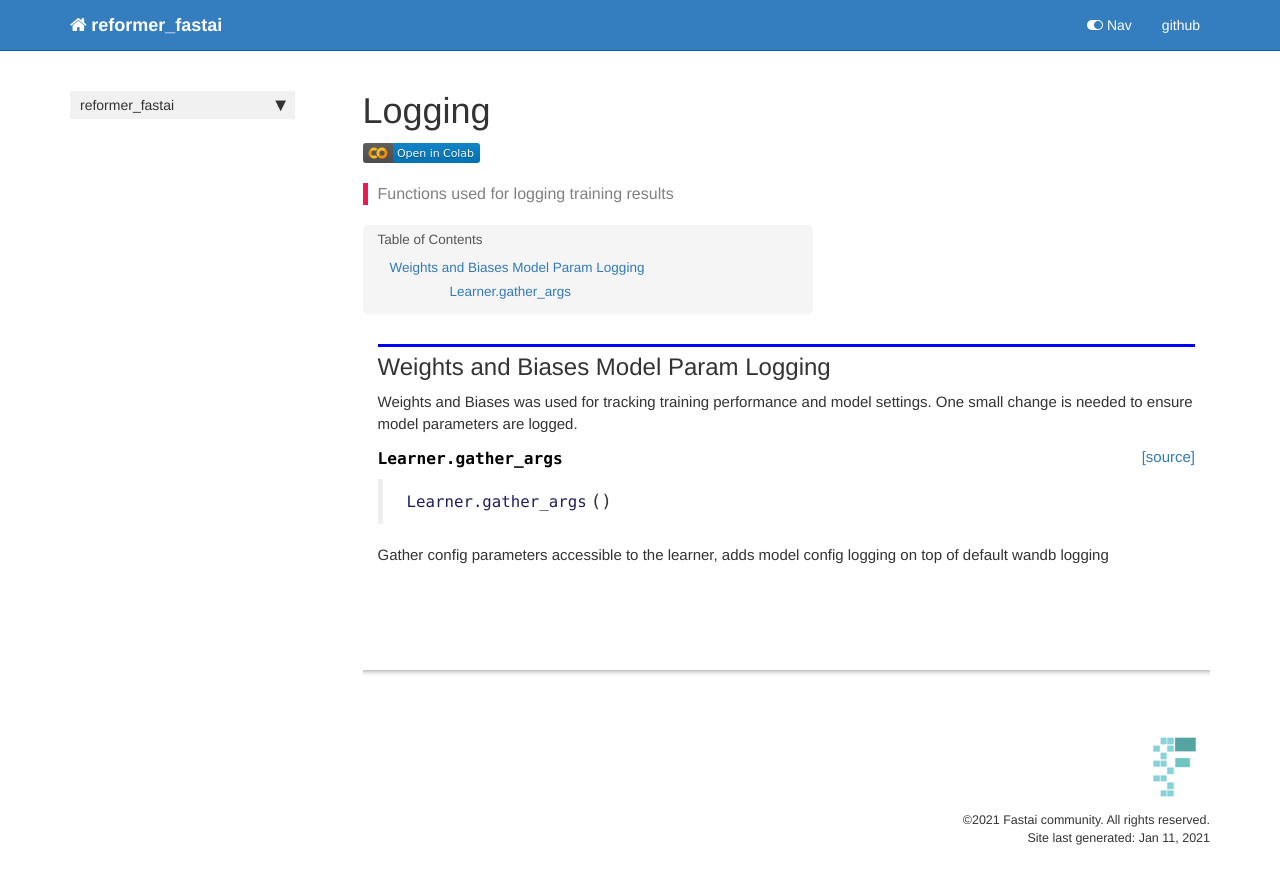
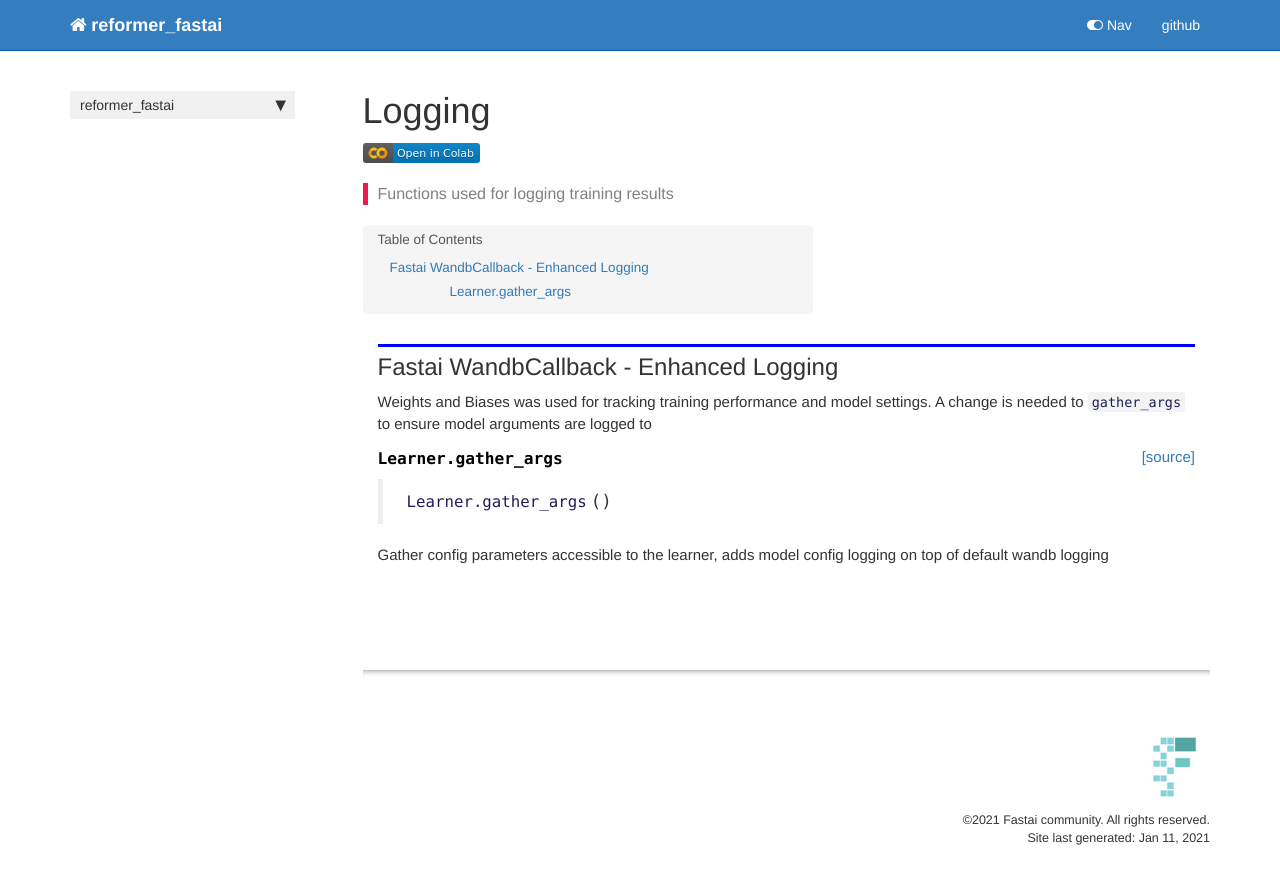
Before and after one commit to arampacha/reformer_fastai, a Jekyll site: the page built from docs/logging.html, in a window 1280 px wide. Shown: the top 884 px of the page. Built offline with Jekyll 4.4.1, drawn with Linux system fonts in a browser that asks for light colours; nearby versions of some CDN libraries; comment, search, counter and statistics services are not loaded.

Commit message:
removed wandb import from logging

```diff
--- a/docs/logging.html
+++ b/docs/logging.html
@@ -38,7 +38,7 @@ nb_path: "nbs/09_logging.ipynb"
 
 <div class="cell border-box-sizing text_cell rendered"><div class="inner_cell">
 <div class="text_cell_render border-box-sizing rendered_html">
-<h2 id="Weights-and-Biases-Model-Param-Logging">Weights and Biases Model Param Logging<a class="anchor-link" href="#Weights-and-Biases-Model-Param-Logging"> </a></h2><p>Weights and Biases was used for tracking training performance and model settings. One small change is needed to ensure model parameters are logged.</p>
+<h2 id="Fastai-WandbCallback---Enhanced-Logging">Fastai WandbCallback - Enhanced Logging<a class="anchor-link" href="#Fastai-WandbCallback---Enhanced-Logging"> </a></h2><p>Weights and Biases was used for tracking training performance and model settings. A change is needed to <code>gather_args</code> to ensure model arguments are logged to</p>
 
 </div>
 </div>
@@ -54,7 +54,7 @@ nb_path: "nbs/09_logging.ipynb"
 
 
 <div class="output_markdown rendered_html output_subarea ">
-<h4 id="Learner.gather_args" class="doc_header"><code>Learner.gather_args</code><a href="https://github.com/arampacha/reformer_fastai/tree/master/reformer_fastai/logging.py#L12" class="source_link" style="float:right">[source]</a></h4><blockquote><p><code>Learner.gather_args</code>()</p>
+<h4 id="Learner.gather_args" class="doc_header"><code>Learner.gather_args</code><a href="https://github.com/arampacha/reformer_fastai/tree/master/reformer_fastai/logging.py#L11" class="source_link" style="float:right">[source]</a></h4><blockquote><p><code>Learner.gather_args</code>()</p>
 </blockquote>
 <p>Gather config parameters accessible to the learner, adds model config logging on top of default wandb logging</p>
 
--- a/reformer_fastai/logging.py
+++ b/reformer_fastai/logging.py
@@ -3,7 +3,6 @@
 __all__ = []
 
 # Cell
-import wandb
 from fastai.callback.wandb import *
 from fastai.basics import *
 from fastcore.basics import *
```
Also changed, not shown: docs/reformer.html (+10 -10 lines), 2 other files.
